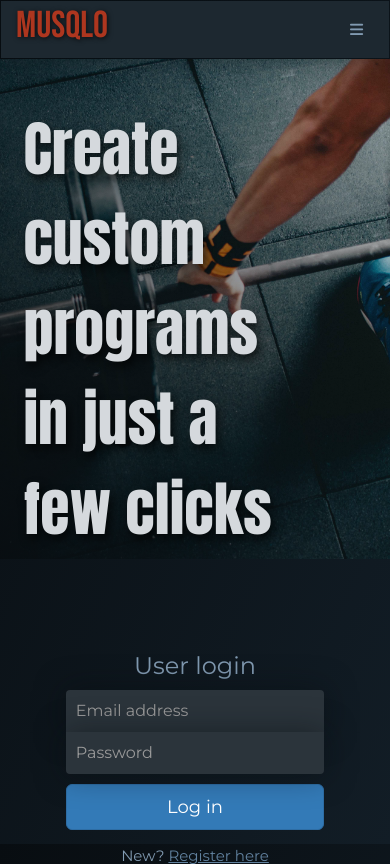
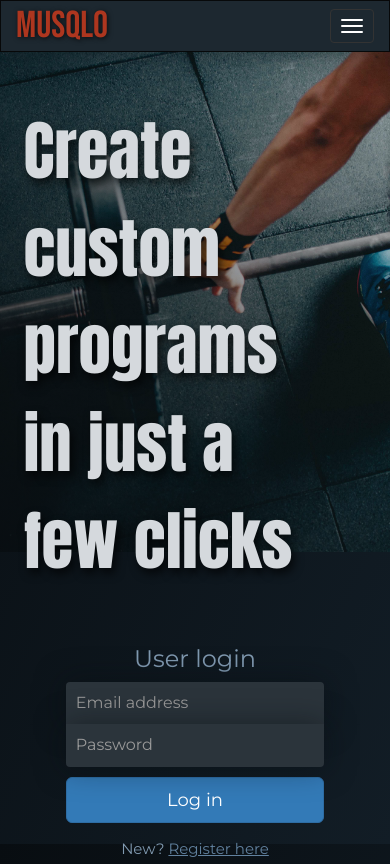
Before and after one commit to arturo-jc/musqlo, a Flask app: page / in a window 390 px wide. Shown: the top 864 px of the page. Run offline with Flask 2, Linux system fonts and the light colour scheme; some libraries are stand-ins or nearby versions.

Commit message:
fix bug in navbar, hamburger menu is now functional (bootstrap js scripts were missing)

```diff
--- a/static/css/styles.css
+++ b/static/css/styles.css
@@ -170,7 +170,7 @@ form td {
 
 /* Nav Bar */
 
-.navbar.navbar-inverted  {
+.navbar.navbar-inverse  {
     margin-bottom: 0;
 }
 
@@ -198,25 +198,25 @@ form td {
     background-color: #1d2830;
 }
 
-.navbar-inverted .navbar-nav > li > a:hover,
-.navbar-inverted .navbar-nav > li > a:focus{
+.navbar-inverse .navbar-nav > li > a:hover,
+.navbar-inverse .navbar-nav > li > a:focus{
     background-color: #151a1e;
     color: #61819e;
 }
 
-.navbar-inverted > .navbar-header > .navbar-brand{
+.navbar-inverse > .navbar-header > .navbar-brand{
     font-family: 'Bebas Neue', cursive;
     color: #ad361f;
     font-size: 2.5em;
     text-shadow: 1px 1px 5px rgba(0, 0, 0, .7);
 }
 
-.navbar-inverted > .navbar-header > .navbar-brand:hover {
+.navbar-inverse > .navbar-header > .navbar-brand:hover {
     background-color: #151a1e;
     color: #df4020;
 }
 
-.navbar-inverted > .navbar-header > .navbar-toggle:hover {
+.navbar-inverse > .navbar-header > .navbar-toggle:hover {
     background-color: #151a1e;
 }
 
@@ -267,18 +267,19 @@ form td {
 
 
 .big-heading-div {
-    position: absolute;
+    position: relative;
     width: 70%;
     top: 10%;
     left: 6%;
 }
 
 .big-heading-div h1 {
-    font-size: 6rem;
+    font-size: 6.5rem;
     line-height: 1.5;
     font-family: 'Anton', sans-serif;
     color: #d5d9dd;
     text-shadow: 3px 5px 10px rgba(0, 0, 0, .7);
+    margin: 0;
 }
 
 .landing {
--- a/templates/base.html
+++ b/templates/base.html
@@ -23,11 +23,13 @@
     <div id="wrap">
 
         <!-- Nav Bar -->
-        <nav class="navbar navbar-inverted" role="navigation">
+        <nav class="navbar navbar-inverse" role="navigation">
           <div class="navbar-header">
             <button type="button" class="navbar-toggle" data-toggle="collapse" data-target="#navbar-links">
                 <span class="sr-only">Toggle navigation</span>
-                <i class="fas fa-bars"></i>
+                <span class="icon-bar"></span>
+                <span class="icon-bar"></span>
+                <span class="icon-bar"></span>
             </button>
             <a class="navbar-brand" href="{{url_for('home')}}">MUSQLO</a>
           </div>
@@ -47,7 +49,7 @@
 
         <div id="main">
 
-            {% block content %}
+            {% block page_content %}
             {% endblock %}
 
         </div><!--end main-->
@@ -58,4 +60,5 @@
     <div class="text-center" id="footer">
         <p>Made by Arturo Javier-Castellanos.</p>
     </div>
+{{super()}}
 {% endblock %}
--- a/templates/dashboard.html
+++ b/templates/dashboard.html
@@ -1,5 +1,5 @@
 {% extends "base.html" %}
-{% block content %}
+{% block page_content %}
     <div class="container-fluid">
 
         <div class="row">
--- a/templates/index.html
+++ b/templates/index.html
@@ -1,5 +1,5 @@
 {% extends "base.html" %}
-{% block content %}
+{% block page_content %}
 
     <div class="landing">
         <div class="big-heading-div">
--- a/templates/make-program.html
+++ b/templates/make-program.html
@@ -1,5 +1,5 @@
 {% extends "base.html" %}
-{% block content %}
+{% block page_content %}
     <div class="container-fluid">
 
         <form action="" method="post" role="form">
--- a/templates/register.html
+++ b/templates/register.html
@@ -1,5 +1,5 @@
 {% extends "base.html" %}
-{% block content %}
+{% block page_content %}
             <div class="container-fluid">
             </div><!--end container-fluid-->
         <div class="container-fluid text-center">
--- a/templates/show-program-template.html
+++ b/templates/show-program-template.html
@@ -1,5 +1,5 @@
 {% extends "base.html" %}
-{% block content %}
+{% block page_content %}
     <div class="container-fluid">
 
         <ol class="breadcrumb">
--- a/templates/show-program.html
+++ b/templates/show-program.html
@@ -1,5 +1,5 @@
 {% extends "base.html" %}
-{% block content %}
+{% block page_content %}
     <div class="container-fluid">
 
         <ol class="breadcrumb">
--- a/templates/show-workout-template.html
+++ b/templates/show-workout-template.html
@@ -1,5 +1,5 @@
 {% extends "base.html" %}
-{% block content %}
+{% block page_content %}
 {% import "bootstrap/wtf.html" as wtf %}
     <div class="container-fluid">
 
--- a/templates/show-workout.html
+++ b/templates/show-workout.html
@@ -1,5 +1,5 @@
 {% extends "base.html" %}
-{% block content %}
+{% block page_content %}
     <div class="container-fluid">
 
         <ol class="breadcrumb">
--- a/templates/user.html
+++ b/templates/user.html
@@ -1,5 +1,5 @@
 {% extends "base.html" %}
-{% block content %}
+{% block page_content %}
 {% import "bootstrap/wtf.html" as wtf %}
     <div class="container-fluid">
 
```
